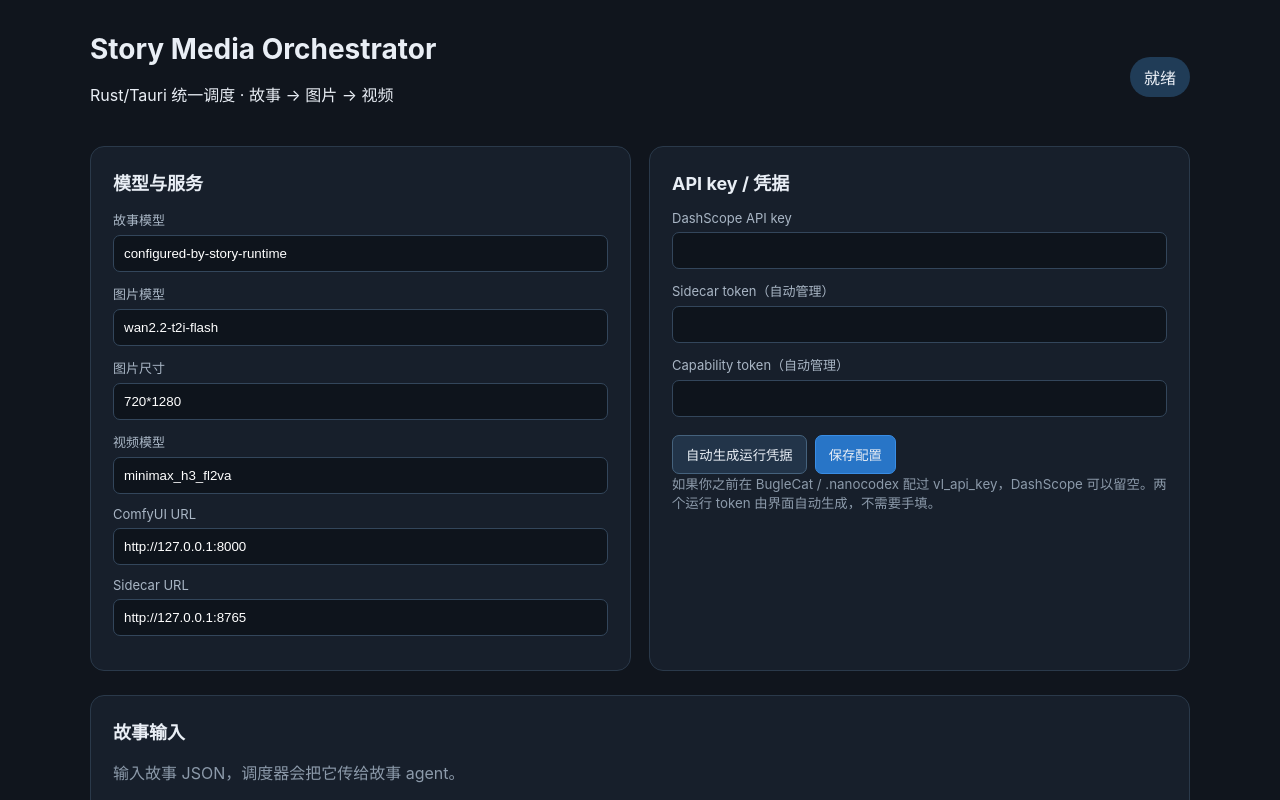
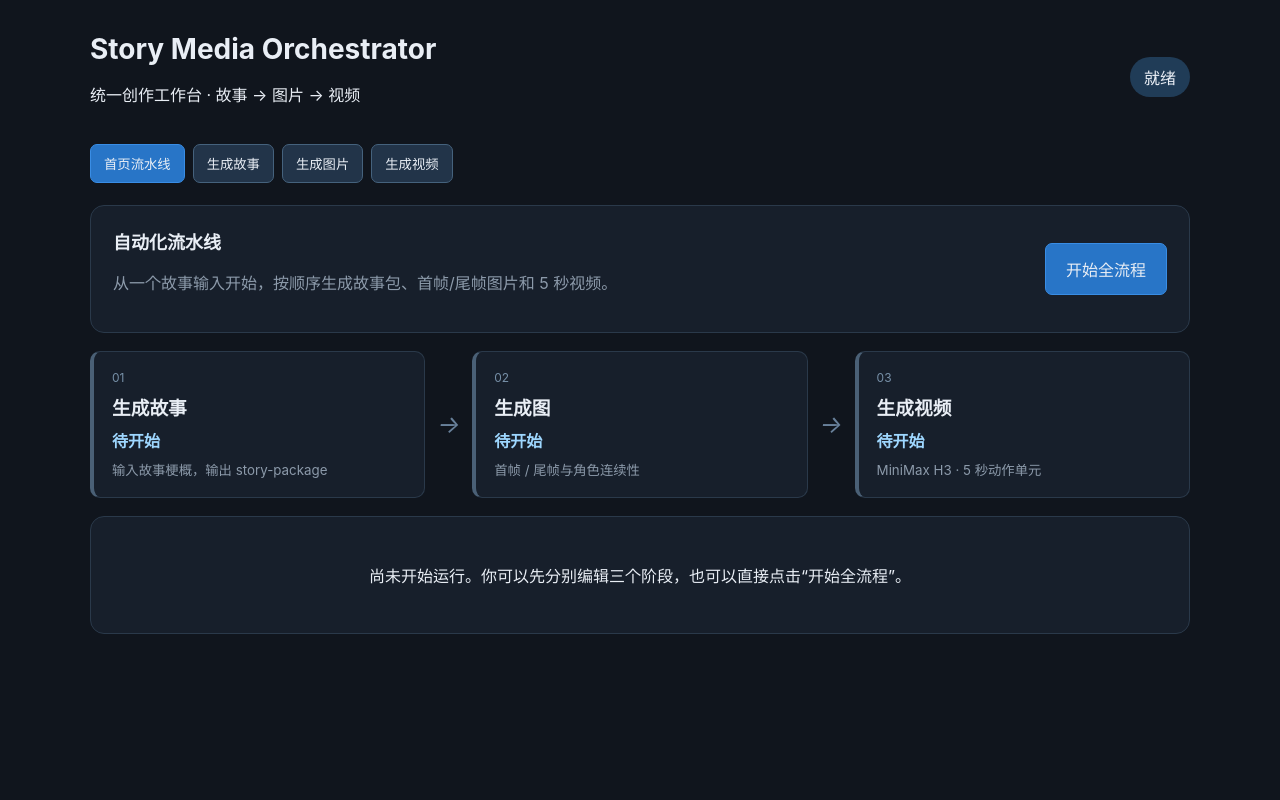
Before and after one commit to dgy-github/story-media-orchestrator, a Svelte app in the folder apps/desktop/: page / in a window 1280 px wide. Shown: the top 800 px of the page. Built offline with nearby package versions, Linux system fonts and the light colour scheme.

Commit message:
feat: add story image video workspaces and pipeline home

```diff
--- a/apps/desktop/src/App.svelte
+++ b/apps/desktop/src/App.svelte
@@ -1,25 +1,35 @@
 <script lang="ts">
   import { invoke } from "@tauri-apps/api/core";
-  let config = { story_model: "configured-by-story-runtime", image_model: "wan2.2-t2i-flash", image_size: "720*1280", video_model: "minimax_h3_fl2va", comfyui_url: "http://127.0.0.1:8000", sidecar_url: "http://127.0.0.1:8765" };
-  let keys = { dashscope: "", sidecar: "", capability: "" };
+  type Tab = "home" | "story" | "image" | "video";
+  let tab: Tab = "home";
+  let status = "就绪";
+  let run: any = null;
+  let storyText = "一个动漫女孩在黄昏的街道上转身离开，镜头保持中景。";
   let storyInput = '{\n  "title": "我的短剧",\n  "scenes": [{"summary": "人物转身离开", "source_spans": ["scene-1"]}]\n}';
-  let status = "就绪"; let run: any = null;
-  async function save() { await invoke("save_settings", { settings: config, credentials: keys }); status = "已保存到本机"; }
-  async function generateToken() { const token: string = await invoke("generate_sidecar_token"); keys.sidecar = token; keys.capability = token; status = "已自动生成并配置运行凭据"; }
-  async function start() { try { JSON.parse(storyInput); } catch { status = "输入不是有效 JSON"; return; } status = "已提交调度"; run = await invoke("start_media_run", { storyInput }); poll(); }
-  async function poll() { if (!run) return; run = await invoke("get_media_run", { runId: run.run_id }); if (run.status !== "succeeded" && run.status !== "failed") setTimeout(poll, 700); }
+  let imagePrompt = "动漫女孩，黄昏街道，中景，角色服装和场景保持一致，首帧与尾帧构图连续";
+  let imageSize = "720*1280";
+  let videoPrompt = "动漫女孩在黄昏街道转身离开，动作完整，保持角色身份、服装、镜头和光线连续";
+  let videoSteps = 20;
+  let videoTurbo = false;
+  async function generateStory() { status = "故事生成中"; tab = "home"; storyInput = JSON.stringify({ title: storyText.slice(0, 20), scenes: [{ summary: storyText, source_spans: ["scene-1"] }] }, null, 2); status = "故事已生成"; }
+  async function generateImage() { status = "图片阶段已准备"; tab = "home"; }
+  async function generateVideo() { status = "视频阶段已准备"; tab = "home"; }
+  async function startPipeline() { try { JSON.parse(storyInput); } catch { status = "故事 JSON 格式错误"; tab = "story"; return; } status = "流水线已提交"; run = await invoke("start_media_run", { storyInput }); poll(); }
+  async function poll() { if (!run) return; run = await invoke("get_media_run", { runId: run.run_id }); if (!["succeeded", "failed"].includes(run.status)) setTimeout(poll, 700); }
+  function stageState(index: number) { return run?.stages?.[index]?.state ?? "待开始"; }
 </script>
 <main>
-  <header><div><h1>Story Media Orchestrator</h1><p>Rust/Tauri 统一调度 · 故事 → 图片 → 视频</p></div><span class="badge">{status}</span></header>
-  <section class="grid">
-    <div class="card"><h2>模型与服务</h2>
-      <label>故事模型<input bind:value={config.story_model}></label><label>图片模型<input bind:value={config.image_model}></label><label>图片尺寸<input bind:value={config.image_size}></label><label>视频模型<input bind:value={config.video_model}></label><label>ComfyUI URL<input bind:value={config.comfyui_url}></label><label>Sidecar URL<input bind:value={config.sidecar_url}></label>
-    </div>
-    <div class="card"><h2>API key / 凭据</h2><label>DashScope API key<input type="password" bind:value={keys.dashscope}></label><label>Sidecar token（自动管理）<input type="password" bind:value={keys.sidecar}></label><label>Capability token（自动管理）<input type="password" bind:value={keys.capability}></label><div class="actions"><button on:click={generateToken}>自动生成运行凭据</button><button class="primary" on:click={save}>保存配置</button></div><small>如果你之前在 BugleCat / .nanocodex 配过 vl_api_key，DashScope 可以留空。两个运行 token 由界面自动生成，不需要手填。</small></div>
-  </section>
-  <section class="card input"><h2>故事输入</h2><p class="muted">输入故事 JSON，调度器会把它传给故事 agent。</p><textarea bind:value={storyInput} spellcheck="false"></textarea></section>
-  <section class="card run"><div class="runhead"><h2>运行调度</h2><button class="primary" on:click={start}>开始单场景运行</button></div>
-    {#if run}<div class="stages">{#each run.stages as stage}<div class:active={stage.state === "running"} class:done={stage.state === "succeeded"} class="stage"><strong>{stage.name}</strong><span>{stage.state}</span>{#if stage.artifact}<code>{stage.artifact}</code>{/if}{#if stage.retryable}<button on:click={() => status = `已请求重试：${stage.name}`}>重试</button>{/if}</div>{/each}</div>{:else}<p class="muted">尚未运行。点击开始后，Rust 调度器会按阶段记录状态和 artifact。</p>{/if}
-  </section>
-  {#if run}<section class="card output"><h2>运行输出</h2><pre>{JSON.stringify(run, null, 2)}</pre></section>{/if}
+  <header><div><h1>Story Media Orchestrator</h1><p>统一创作工作台 · 故事 → 图片 → 视频</p></div><span class="badge">{status}</span></header>
+  <nav><button class:active={tab === "home"} on:click={() => tab = "home"}>首页流水线</button><button class:active={tab === "story"} on:click={() => tab = "story"}>生成故事</button><button class:active={tab === "image"} on:click={() => tab = "image"}>生成图片</button><button class:active={tab === "video"} on:click={() => tab = "video"}>生成视频</button></nav>
+  {#if tab === "home"}
+    <section class="card hero"><div><h2>自动化流水线</h2><p class="muted">从一个故事输入开始，按顺序生成故事包、首帧/尾帧图片和 5 秒视频。</p></div><button class="primary large" on:click={startPipeline}>开始全流程</button></section>
+    <section class="flow"><div class:done={stageState(0) === "succeeded"} class:active={stageState(0) === "running"} class="flowstage" on:click={() => tab = "story"}><span>01</span><h3>生成故事</h3><strong>{stageState(0)}</strong><small>输入故事梗概，输出 story-package</small></div><i>→</i><div class:done={stageState(1) === "succeeded"} class:active={stageState(1) === "running"} class="flowstage" on:click={() => tab = "image"}><span>02</span><h3>生成图</h3><strong>{stageState(1)}</strong><small>首帧 / 尾帧与角色连续性</small></div><i>→</i><div class:done={stageState(2) === "succeeded"} class:active={stageState(2) === "running"} class="flowstage" on:click={() => tab = "video"}><span>03</span><h3>生成视频</h3><strong>{stageState(2)}</strong><small>MiniMax H3 · 5 秒动作单元</small></div></section>
+    {#if run}<section class="card output"><h2>本次运行</h2><pre>{JSON.stringify(run, null, 2)}</pre></section>{:else}<section class="card mutedbox"><p>尚未开始运行。你可以先分别编辑三个阶段，也可以直接点击“开始全流程”。</p></section>{/if}
+  {:else if tab === "story"}
+    <section class="card workspace"><h2>生成故事</h2><p class="muted">输入故事梗概，生成可供后续生图和生视频使用的结构化故事包。</p><label>故事梗概<textarea bind:value={storyText}></textarea></label><div class="actions"><button class="primary" on:click={generateStory}>生成故事包</button><button on:click={() => tab = "home"}>返回流水线</button></div><label>story-package/v1 输出<textarea class="tall" bind:value={storyInput} spellcheck="false"></textarea></label></section>
+  {:else if tab === "image"}
+    <section class="card workspace"><h2>生成图片</h2><p class="muted">根据故事场景生成首帧/尾帧，后续视频阶段会引用 artifact。</p><label>图片提示词<textarea bind:value={imagePrompt}></textarea></label><label>图片尺寸<input bind:value={imageSize}></label><div class="actions"><button class="primary" on:click={generateImage}>生成首帧 / 尾帧</button><button on:click={() => tab = "home"}>返回流水线</button></div><div class="artifact empty">生成后将在这里显示图片 artifact、质量门禁和连续性检查。</div></section>
+  {:else}
+    <section class="card workspace"><h2>生成视频</h2><p class="muted">使用首帧/尾帧和动作约束生成单条 5 秒视频。</p><label>视频动作提示词<textarea bind:value={videoPrompt}></textarea></label><div class="row"><label>Steps<input type="number" min="1" max="100" bind:value={videoSteps}></label><label class="check"><input type="checkbox" bind:checked={videoTurbo}> Turbo 模式</label></div><div class="actions"><button class="primary" on:click={generateVideo}>生成 5 秒视频</button><button on:click={() => tab = "home"}>返回流水线</button></div><div class="artifact empty">生成后将在这里显示视频 artifact、任务轮询、质量检测和重试按钮。</div></section>
+  {/if}
 </main>
--- a/apps/desktop/src/main.ts
+++ b/apps/desktop/src/main.ts
@@ -1,4 +1,5 @@
 import App from "./App.svelte";
 import "./app.css";
+import "./workspace.css";
 import { mount } from "svelte";
 mount(App, { target: document.getElementById("app")! });
--- /dev/null
+++ b/apps/desktop/src/workspace.css
@@ -0,0 +1 @@
+nav{display:flex;gap:8px;margin:22px 0}nav button.active{background:#2875c7;border-color:#398de5}.hero{display:flex;justify-content:space-between;align-items:center;margin-bottom:18px}.large{font-size:16px;padding:13px 20px}.flow{display:flex;align-items:stretch;gap:12px;margin-bottom:18px}.flow>i{align-self:center;color:#68809a;font-size:24px}.flowstage{flex:1;cursor:pointer;background:#171f2b;border:1px solid #2a394a;border-left:4px solid #4a6076;border-radius:10px;padding:18px}.flowstage.active{border-left-color:#e4b341}.flowstage.done{border-left-color:#46bd7b}.flowstage span{color:#7790a8;font-size:12px}.flowstage h3{margin:8px 0}.flowstage strong{display:block;color:#9ed7ff}.flowstage small{display:block;margin-top:8px}.workspace{max-width:850px}.workspace label{margin:18px 0}.tall{min-height:230px}.artifact{margin-top:22px;padding:20px;border:1px dashed #45627d;border-radius:8px;color:#8c9aaa}.row{display:flex;gap:28px;align-items:center}.row label{flex:1}.check{display:flex;gap:8px;align-items:center}.check input{width:auto}.mutedbox{text-align:center;padding:30px}
```
